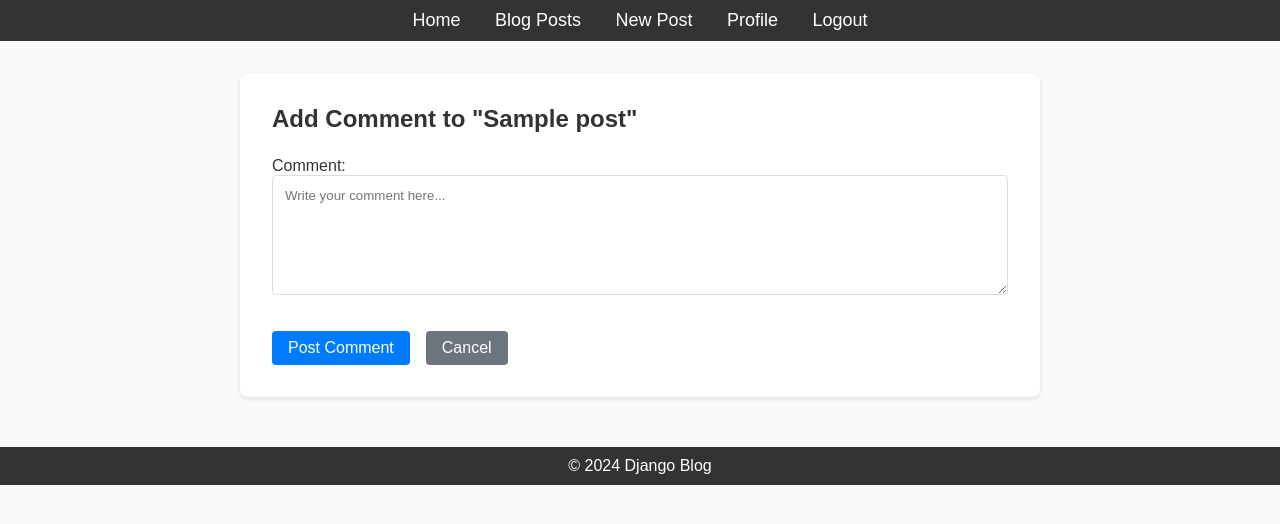
After one commit to AbokorDaoud/Alx_DjangoLearnLab, a Django app: page /posts/1/comments/new/ in a window 1280 px wide. The commit adds this page. Shown: the top 524 px of the page. Run offline with Django 5.2, Linux system fonts and the light colour scheme; a user stored in the database is signed in; tables that the repository leaves empty hold one stand-in row (values such as "Sample post").

Commit message:
commit for the django blog

```diff
--- a/django_blog/blog/static/css/styles.css
+++ b/django_blog/blog/static/css/styles.css
@@ -359,3 +359,83 @@
     font-style: italic;
     padding: 1rem;
 }
+
+/* Comment Form Styles */
+.form-container {
+    max-width: 800px;
+    margin: 2rem auto;
+    padding: 2rem;
+    background-color: #fff;
+    border-radius: 8px;
+    box-shadow: 0 2px 4px rgba(0, 0, 0, 0.1);
+}
+
+.form-container h2 {
+    margin-bottom: 1.5rem;
+    color: #333;
+    font-size: 1.5rem;
+}
+
+.form-container form {
+    display: flex;
+    flex-direction: column;
+    gap: 1rem;
+}
+
+.form-container textarea {
+    width: 100%;
+    min-height: 120px;
+    padding: 0.75rem;
+    border: 1px solid #ddd;
+    border-radius: 4px;
+    resize: vertical;
+    font-family: inherit;
+}
+
+.form-container textarea:focus {
+    outline: none;
+    border-color: #007bff;
+    box-shadow: 0 0 0 2px rgba(0, 123, 255, 0.25);
+}
+
+.form-actions {
+    display: flex;
+    gap: 1rem;
+    margin-top: 1rem;
+}
+
+.form-actions .btn {
+    padding: 0.5rem 1rem;
+    border: none;
+    border-radius: 4px;
+    cursor: pointer;
+    font-weight: 500;
+    transition: all 0.2s;
+}
+
+.form-actions .btn-primary {
+    background-color: #007bff;
+    color: white;
+}
+
+.form-actions .btn-primary:hover {
+    background-color: #0056b3;
+}
+
+.form-actions .btn-secondary {
+    background-color: #6c757d;
+    color: white;
+}
+
+.form-actions .btn-secondary:hover {
+    background-color: #545b62;
+}
+
+/* Error messages */
+.errorlist {
+    list-style: none;
+    padding: 0;
+    margin: 0.5rem 0;
+    color: #dc3545;
+    font-size: 0.875rem;
+}
--- /dev/null
+++ b/django_blog/blog/templates/blog/comment_create.html
@@ -0,0 +1,16 @@
+{% extends "blog/base.html" %}
+{% block title %}Add Comment{% endblock %}
+
+{% block content %}
+<div class="form-container">
+    <h2>Add Comment to "{{ post.title }}"</h2>
+    <form method="post">
+        {% csrf_token %}
+        {{ form.as_p }}
+        <div class="form-actions">
+            <button type="submit" class="btn btn-primary">Post Comment</button>
+            <a href="{% url 'post-detail' post.pk %}" class="btn btn-secondary">Cancel</a>
+        </div>
+    </form>
+</div>
+{% endblock %}
--- a/django_blog/blog/urls.py
+++ b/django_blog/blog/urls.py
@@ -9,14 +9,15 @@
     path('login/', auth_views.LoginView.as_view(template_name='blog/login.html'), name='login'),
     path('logout/', auth_views.LogoutView.as_view(template_name='blog/logout.html'), name='logout'),
 
-    # Blog post URLs with exact required format
+    # Blog post URLs
     path('posts/', views.PostListView.as_view(), name='post-list'),
     path('post/<int:pk>/', views.PostDetailView.as_view(), name='post-detail'),
     path('post/new/', views.PostCreateView.as_view(), name='post-create'),
-    path('post/<int:pk>/update/', views.PostUpdateView.as_view(), name='post-update'),  # Changed from edit to update
+    path('post/<int:pk>/update/', views.PostUpdateView.as_view(), name='post-update'),
     path('post/<int:pk>/delete/', views.PostDeleteView.as_view(), name='post-delete'),
 
-    # Comment URLs
-    path('comment/<int:pk>/update/', views.CommentUpdateView.as_view(), name='comment-update'),
-    path('comment/<int:pk>/delete/', views.CommentDeleteView.as_view(), name='comment-delete'),
+    # Comment URLs with new format
+    path('posts/<int:post_id>/comments/new/', views.CommentCreateView.as_view(), name='comment-create'),
+    path('comments/<int:pk>/update/', views.CommentUpdateView.as_view(), name='comment-update'),
+    path('comments/<int:pk>/delete/', views.CommentDeleteView.as_view(), name='comment-delete'),
 ]
--- a/django_blog/blog/views.py
+++ b/django_blog/blog/views.py
@@ -53,21 +53,24 @@
         context['comment_form'] = CommentForm()
         return context
 
-    def post(self, request, *args, **kwargs):
-        post = self.get_object()
-        if request.user.is_authenticated:
-            form = CommentForm(request.POST)
-            if form.is_valid():
-                comment = form.save(commit=False)
-                comment.post = post
-                comment.author = request.user
-                comment.save()
-                messages.success(request, 'Your comment has been added.')
-            else:
-                messages.error(request, 'Error adding comment.')
-        else:
-            messages.error(request, 'Please log in to comment.')
-        return HttpResponseRedirect(reverse('post-detail', kwargs={'pk': post.pk}))
+class CommentCreateView(LoginRequiredMixin, CreateView):
+    model = Comment
+    form_class = CommentForm
+    template_name = 'blog/comment_create.html'
+
+    def get_context_data(self, **kwargs):
+        context = super().get_context_data(**kwargs)
+        context['post'] = get_object_or_404(Post, pk=self.kwargs['post_id'])
+        return context
+
+    def form_valid(self, form):
+        form.instance.author = self.request.user
+        form.instance.post = get_object_or_404(Post, pk=self.kwargs['post_id'])
+        messages.success(self.request, 'Your comment has been added successfully.')
+        return super().form_valid(form)
+
+    def get_success_url(self):
+        return reverse('post-detail', kwargs={'pk': self.kwargs['post_id']})
 
 class PostCreateView(LoginRequiredMixin, CreateView):
     model = Post
```
